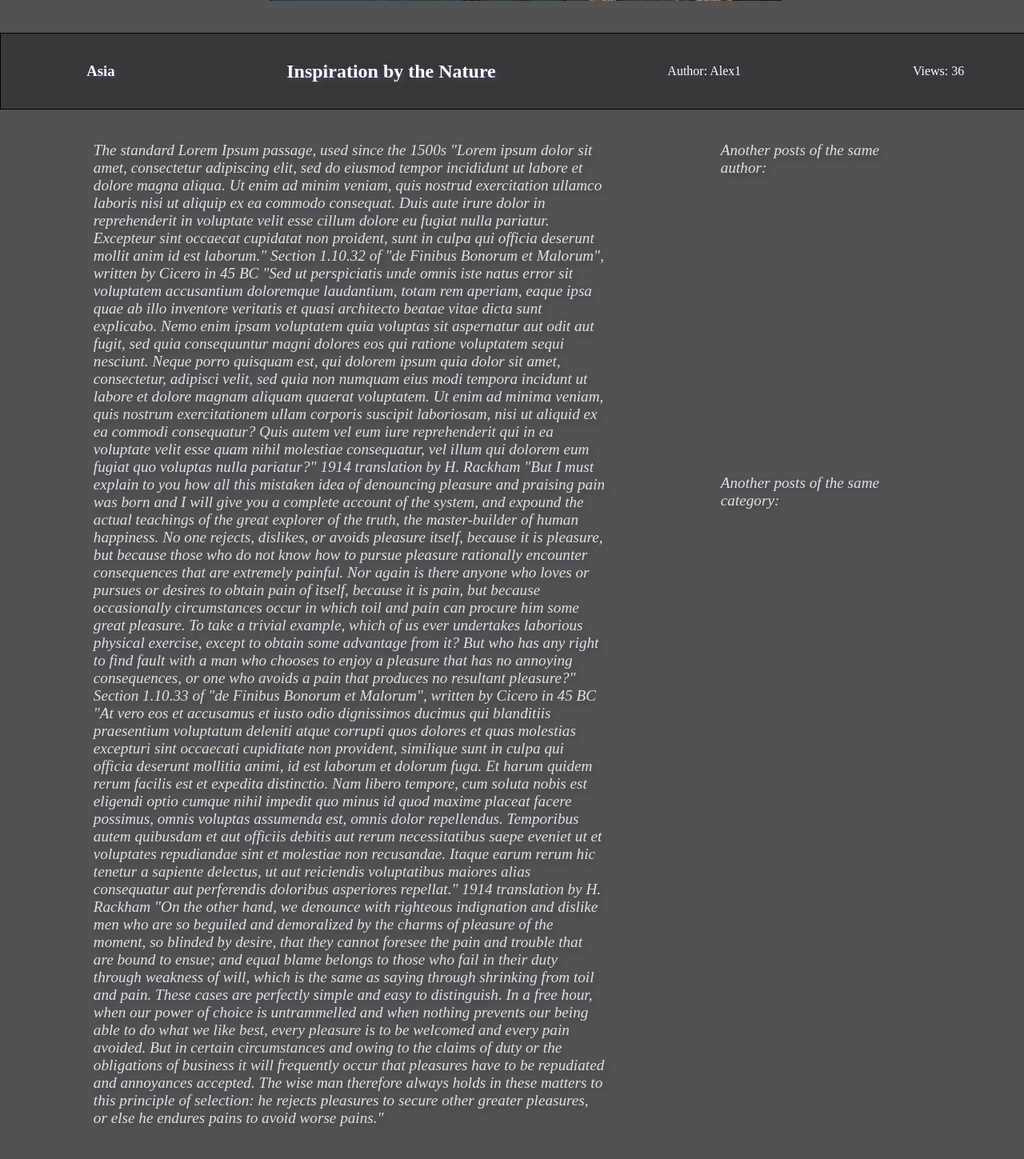
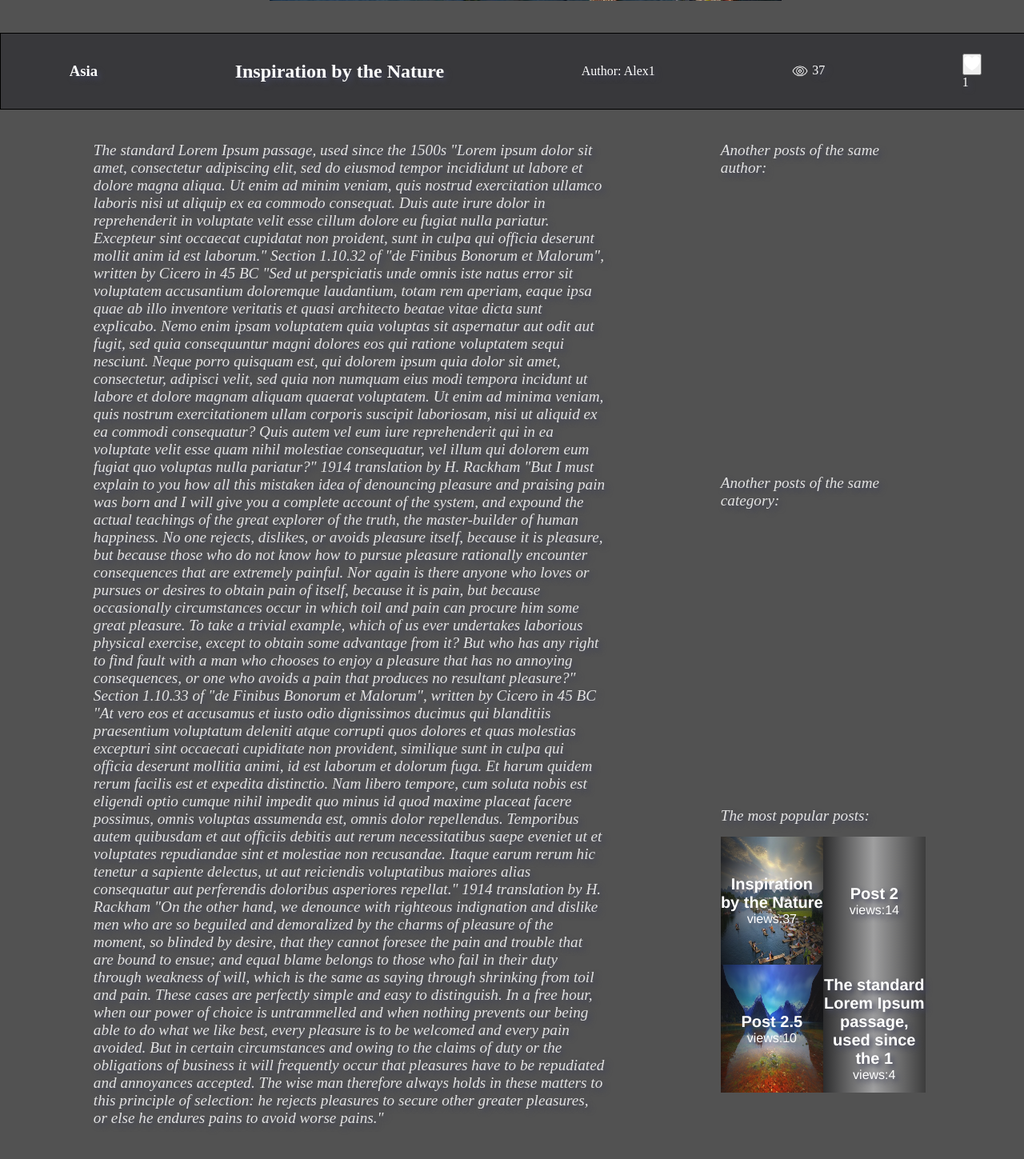
Before and after one commit to many-to-one/Django-Travelblog, a Django app: page /posts/post_view/10/10/10/ in a window 1280 px wide. Shown: the part 639-2088 px from the top of the page at 80% size. Before the commit the page ends 2047 px from the top, so only its background shows below. Run offline with Django 4.2, Linux system fonts and the light colour scheme; data comes from the database, SQL or seed files in the repository; both versions use the stored data as it was after the commit; parts of the project's set-up code (start-up, migrations or seed data) failed here and were passed over; grey boxes are pictures that could not be loaded.

Commit message:
views/likes/login/1

```diff
--- a/posts/models.py
+++ b/posts/models.py
@@ -67,6 +67,12 @@ class Post(models.Model):
     views = models.IntegerField(
         default=0,
     )
+    likes = models.ManyToManyField(
+        BlogUser,
+        default=0,
+        # related_name is important here for relationship, because of author
+        related_name='likes',
+    )
 
     def __str__(self):
         return self.title
@@ -80,3 +86,12 @@ class Post(models.Model):
                 'apk': self.author.id,
             }
         )
+
+    def get_views(self, *args, **kwargs):
+        self.views += 1
+        super().save(*args, **kwargs)
+        return self.views
+
+    def get_likes(self):
+
+        return self.likes.count()
--- a/posts/templates/post_view.html
+++ b/posts/templates/post_view.html
@@ -1,4 +1,5 @@
 {% extends 'base.html' %}
+{% load static %}
 
 <!DOCTYPE html>
 <html lang="en">
@@ -33,8 +34,19 @@
             <h3>{{ post.category }}</h3>
             <h1>{{ post.title }}</h1>
             <p>Author: {{ post.author.username }}</p>
-            <p>Views: {{ post.views }}</p>
-
+            <div class="views">
+                <img src="{% static 'icons/views.png' %}" width="20px" height="20px">
+                <p> {{ post.get_views }}</p>
+            </div>
+            <div class="likes">
+                <form action="{% url 'likes_view' post.pk post.category.id post.author.id %}" method="POST">
+                    {% csrf_token %}
+                    <button type="submit" name="post_id" value="{{ post.id }}">
+                        <img src="{% static 'icons/likes.png' %}" width="20px" height="20px">
+                    </button>
+                </form>
+                <p> {{ post.get_likes }}</p>
+            </div>
             {% if request.user.is_authenticated %}
             <a href="{% url 'update_post' post.pk %}">
                 <button>
@@ -108,6 +120,29 @@
 
         </div>
 
+        <div class="sidebar-post-view-most-read-container">
+
+            <div class="sidebar-title">
+                <h3>The most popular posts:</h3>
+            </div>
+
+            {% for post in most_read %}
+            <a href="{{ post.get_absolute_url }}">
+                <div class="sidebar-grid-mini">
+
+                    {% if post.image %}
+                    <img src="{{ post.image.url }}" alt="">
+                    {% endif %}
+                    <div class="inside-grid">
+                        <h1>{{ post.title }}</h1>
+                        <p>views:{{ post.views }}</p>
+                    </div>
+                </div>
+            </a>
+            {% endfor %}
+
+        </div>
+
     </div>
 
 </section>
--- a/posts/urls.py
+++ b/posts/urls.py
@@ -7,6 +7,7 @@ urlpatterns = [
     path('update_post/<pk>/', UpdatePost.as_view(), name='update_post'),
     path('delete_post/<pk>/', DeletePost.as_view(), name='delete_post'),
     path('post_view/<pk>/<cpk>/<apk>/', PostView.as_view(), name='post_view'),
+    path('likes_view/<pk>/<cpk>/<apk>/', likes_view, name='likes_view'),
     path('posts_by_author/<pk>/<apk>/', PostsByAuthor.as_view(), name='posts_by_author'),
     path('all_posts/', AllPosts.as_view(), name='all_posts'),
     path('posts_by_category/<pk>/', PostsByCategory.as_view(), name='posts_by_category'),
--- a/posts/views.py
+++ b/posts/views.py
@@ -1,7 +1,8 @@
 import json
 
-from django.shortcuts import render
-from django.urls import reverse
+from django.http import HttpResponseRedirect
+from django.shortcuts import render, get_object_or_404, redirect
+from django.urls import reverse, reverse_lazy
 from django.views.generic import ListView, CreateView, DetailView, UpdateView, \
     DeleteView
 from .models import Post, Category
@@ -30,7 +31,7 @@ class CreatePost(CreateView):
     fields = (
         'title',
         'body',
-        # 'image',
+        'image',
         'category',
         'author',
     )
@@ -67,8 +68,14 @@ class PostView(DetailView):
             'post': Post.objects.filter(id=self.kwargs['pk']),
             'posts': Post.objects.filter(category__id=self.kwargs['cpk'])[:4],
             'author': Post.objects.filter(author__id=self.kwargs['apk'])[:4],
+            'most_read': Post.objects.all().order_by('-views')[:4],
         }
         return context
+
+def likes_view(request, pk, cpk, apk):
+    post = get_object_or_404(Post, id=request.POST.get('post_id'))
+    post.likes.add(request.user)
+    return redirect(reverse('post_view', kwargs={'pk': pk, 'cpk': cpk, 'apk': apk}))
 
 
 class PostsByAuthor(ListView):
--- a/static/css/base.css
+++ b/static/css/base.css
@@ -7,20 +7,20 @@
 }
 
 .home-top-image img{
-    width: 98.9vw;
+    width: 99.1vw;
     height: 50vw;
 }
 
 .cat-cont-odd{
     display: grid;
-    grid-template-columns: 50vw 48.9vw;
+    grid-template-columns: 50vw 49.1vw;
     grid-template-rows: 100vh;
     grid-gap: none;
 }
 
 .cat-cont-even{
     display: grid;
-    grid-template-columns: 50vw 48.9vw;
+    grid-template-columns: 50vw 49.1vw;
     grid-template-rows: 100vh;
     grid-gap: none;
 }
@@ -47,7 +47,7 @@
 .cat-img-p img{
     grid-column: 2/3;
     grid-row: 1/2;
-    width: 48.9vw;
+    width: 49.1vw;
     height: 100vh;
 }
 
@@ -194,6 +194,12 @@ body{
     color: white;
 }
 
+.post-description .views{
+    display: flex;
+    flex-direction: row;
+    gap: 5px;
+}
+
 .post-body{
     color: #e3e3e3;
 }
@@ -201,7 +207,7 @@ body{
 .post-view-container{
     display: grid;
     grid-template-columns: 6vw 50vw 5vw 20vw 6vw;
-    grid-template-rows: 80vh 12vh 40vh 2vh 40vh 10vh;
+    grid-template-rows: 80vh 12vh 40vh 2vh 40vh 2vh 40vh 10vh;
     gap: 5vh;
 }
 
@@ -237,6 +243,14 @@ body{
     font: italic 1.2em "Fira Sans", serif;
 }
 
+.sidebar-post-view-author-container{
+    grid-column: 4/5;
+    grid-row: 3/4;
+    display: grid;
+    grid-template-columns: 1fr 1fr;
+    grid-template-rows: 1fr 1fr 1fr;
+}
+
 .sidebar-post-view-category-container{
     position: sticky;
     grid-column: 4/5;
@@ -246,9 +260,9 @@ body{
     grid-template-rows: 1fr 1fr 1fr;
 }
 
-.sidebar-post-view-author-container{
+.sidebar-post-view-most-read-container{
     grid-column: 4/5;
-    grid-row: 3/4;
+    grid-row: 7/8;
     display: grid;
     grid-template-columns: 1fr 1fr;
     grid-template-rows: 1fr 1fr 1fr;
@@ -295,3 +309,8 @@ body{
     text-align: center;
     font-size: 20px;
 }
+
+.sidebar-grid-mini .inside-views p{
+    text-align: center;
+    font-size: 10px;
+}
--- a/templates/header.html
+++ b/templates/header.html
@@ -25,8 +25,8 @@
             </ul>
         </div>
         <div class="exit">
-            <li><a href="#">LOG IN</a></li>
-            <li><a href="#">SIGN IN</a></li>
+            <li><a href="{% url 'login' %}">LOG IN</a></li>
+            <li><a href="{% url 'create_user' %}">SIGN IN</a></li>
         </div>
     </div>
 </header>
--- a/users/urls.py
+++ b/users/urls.py
@@ -3,6 +3,7 @@ from .views import *
 
 urlpatterns = [
     path('create_user/', CreateUser.as_view(), name='create_user'),
+    path('login/', login_form, name='login'),
     path('update_user/<pk>/', UpdateUser.as_view(), name='update_user'),
     path('delete_user/<pk>/', DeleteUser.as_view(), name='delete_user'),
     path('update_photo/<pk>/', UpdatePhoto.as_view(), name='update_photo'),
```
Also changed, not shown: users/templates/create_user.html (+6 -1 lines), users/templates/login.html (added, +17 -0 lines), users/views.py (+23 -3 lines), db.sqlite3, media/photo/2022/11/17/default_profile.png (added), posts/migrations/0010_post_likes.py (added), static/icons/likes.png (added), static/icons/share.png (added), static/icons/views.png (added).
